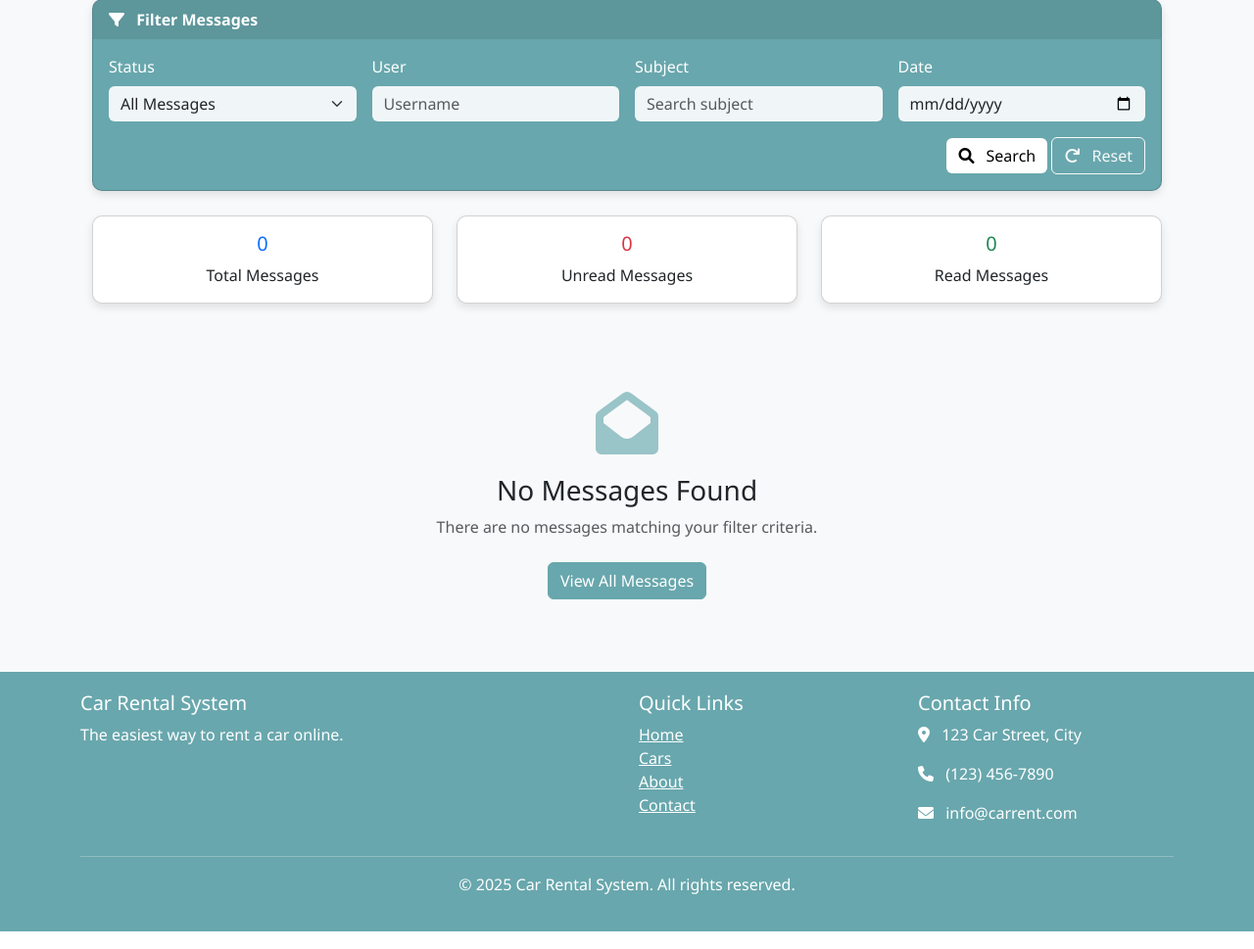
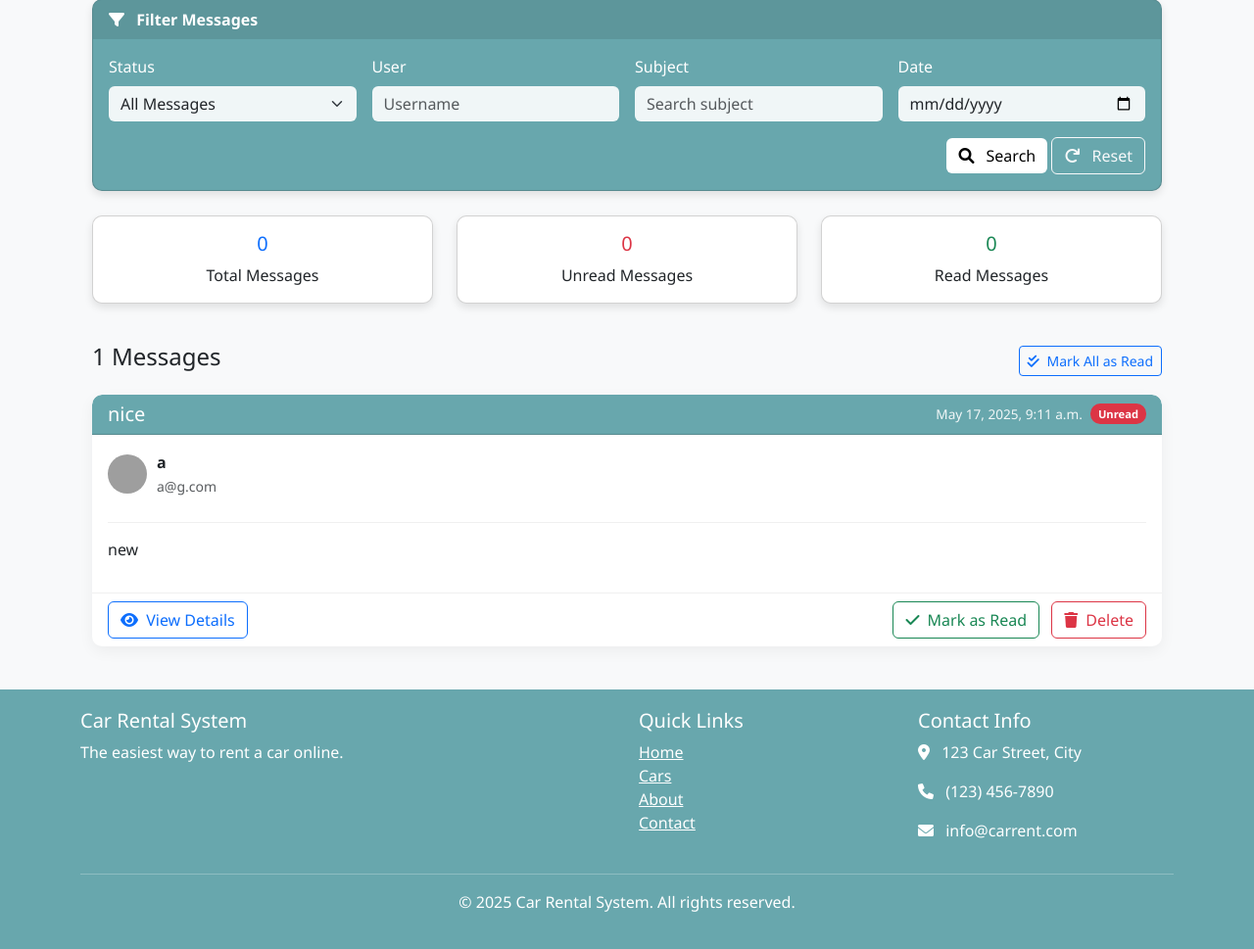
Before and after one commit to jamalihassan0307/Car_Rent_ControlPanel, a Django app: page /messages/ in a window 1280 px wide. Shown: the part 297-1266 px from the top of the page at 98% size. Run offline with Django 5.2, Linux system fonts and the light colour scheme; a user stored in the database is signed in; data comes from the database, SQL or seed files in the repository; grey boxes are pictures that could not be loaded.

Commit message:
Update message list template for improved visuals and functionality
- Changed the background image URL to a new high-quality Unsplash image for better aesthetics.
- Updated variable names from 'messages' to 'messages_list' for consistency and clarity.
- Replaced button with a link for marking all messages as read, simplifying the interaction.
- Removed unnecessary JavaScript related to marking messages as read, as confirmation is now handled via the link.

```diff
--- a/myapp/templates/myapp/message_list.html
+++ b/myapp/templates/myapp/message_list.html
@@ -6,7 +6,7 @@
 {% block extra_css %}
 <style>
     .messages-header {
-        background: linear-gradient(rgba(0, 0, 0, 0.7), rgba(0, 0, 0, 0.7)), url('https://source.unsplash.com/1600x400/?mail,contact');
+        background: linear-gradient(rgba(0, 0, 0, 0.7), rgba(0, 0, 0, 0.7)), url('https://images.unsplash.com/photo-1486312338219-ce68d2c6f44d?ixlib=rb-1.2.1&auto=format&fit=crop&w=1600&h=400&q=80');
         background-size: cover;
         background-position: center;
         color: white;
@@ -206,19 +206,19 @@
 
     <!-- Messages List -->
     <div class="row">
-        {% if messages %}
+        {% if messages_list %}
             <div class="col-md-12">
                 <div class="d-flex justify-content-between align-items-center mb-3">
-                    <h4>{{ messages|length }} Messages</h4>
+                    <h4>{{ messages_list|length }} Messages</h4>
                     <div>
-                        <button class="btn btn-outline-primary btn-sm mark-all-read-btn">
+                        <a href="{% url 'mark_all_messages_read' %}" class="btn btn-outline-primary btn-sm" onclick="return confirm('Are you sure you want to mark all messages as read?')">
                             <i class="fas fa-check-double me-1"></i> Mark All as Read
-                        </button>
+                        </a>
                     </div>
                 </div>
             </div>
 
-            {% for message in messages %}
+            {% for message in messages_list %}
                 <div class="col-md-12">
                     <div class="message-card card">
                         <div class="card-header {% if message.is_read %}read{% endif %}">
@@ -238,7 +238,7 @@
                                     {% if message.user.userprofile.photo %}
                                         <img src="{{ message.user.userprofile.photo.url }}" alt="{{ message.user.username }}">
                                     {% else %}
-                                        <img src="https://source.unsplash.com/40x40/?person" alt="{{ message.user.username }}">
+                                        <img src="https://images.unsplash.com/photo-1511367461989-f85a21fda167?ixlib=rb-1.2.1&auto=format&fit=crop&w=40&h=40&q=80" alt="{{ message.user.username }}">
                                     {% endif %}
                                     <div>
                                         <strong>{{ message.user.get_full_name|default:message.user.username }}</strong>
@@ -271,13 +271,13 @@
             {% endfor %}
 
             <!-- Pagination -->
-            {% if messages.has_other_pages %}
+            {% if messages_list.has_other_pages %}
                 <div class="col-md-12">
                     <nav aria-label="Messages pagination">
                         <ul class="pagination justify-content-center mt-4">
-                            {% if messages.has_previous %}
+                            {% if messages_list.has_previous %}
                                 <li class="page-item">
-                                    <a class="page-link" href="?page={{ messages.previous_page_number }}{% if request.GET.read %}&read={{ request.GET.read }}{% endif %}{% if request.GET.user %}&user={{ request.GET.user }}{% endif %}{% if request.GET.subject %}&subject={{ request.GET.subject }}{% endif %}{% if request.GET.date %}&date={{ request.GET.date }}{% endif %}" aria-label="Previous">
+                                    <a class="page-link" href="?page={{ messages_list.previous_page_number }}{% if request.GET.read %}&read={{ request.GET.read }}{% endif %}{% if request.GET.user %}&user={{ request.GET.user }}{% endif %}{% if request.GET.subject %}&subject={{ request.GET.subject }}{% endif %}{% if request.GET.date %}&date={{ request.GET.date }}{% endif %}" aria-label="Previous">
                                         <span aria-hidden="true">&laquo;</span>
                                     </a>
                                 </li>
@@ -289,17 +289,17 @@
                                 </li>
                             {% endif %}
 
-                            {% for i in messages.paginator.page_range %}
-                                {% if messages.number == i %}
+                            {% for i in messages_list.paginator.page_range %}
+                                {% if messages_list.number == i %}
                                     <li class="page-item active"><a class="page-link" href="#">{{ i }}</a></li>
                                 {% else %}
                                     <li class="page-item"><a class="page-link" href="?page={{ i }}{% if request.GET.read %}&read={{ request.GET.read }}{% endif %}{% if request.GET.user %}&user={{ request.GET.user }}{% endif %}{% if request.GET.subject %}&subject={{ request.GET.subject }}{% endif %}{% if request.GET.date %}&date={{ request.GET.date }}{% endif %}">{{ i }}</a></li>
                                 {% endif %}
                             {% endfor %}
 
-                            {% if messages.has_next %}
+                            {% if messages_list.has_next %}
                                 <li class="page-item">
-                                    <a class="page-link" href="?page={{ messages.next_page_number }}{% if request.GET.read %}&read={{ request.GET.read }}{% endif %}{% if request.GET.user %}&user={{ request.GET.user }}{% endif %}{% if request.GET.subject %}&subject={{ request.GET.subject }}{% endif %}{% if request.GET.date %}&date={{ request.GET.date }}{% endif %}" aria-label="Next">
+                                    <a class="page-link" href="?page={{ messages_list.next_page_number }}{% if request.GET.read %}&read={{ request.GET.read }}{% endif %}{% if request.GET.user %}&user={{ request.GET.user }}{% endif %}{% if request.GET.subject %}&subject={{ request.GET.subject }}{% endif %}{% if request.GET.date %}&date={{ request.GET.date }}{% endif %}" aria-label="Next">
                                         <span aria-hidden="true">&raquo;</span>
                                     </a>
                                 </li>
@@ -329,16 +329,7 @@
 
 {% block extra_js %}
 <script>
-    document.addEventListener('DOMContentLoaded', function() {
-        // Mark all messages as read
-        const markAllReadBtn = document.querySelector('.mark-all-read-btn');
-        if (markAllReadBtn) {
-            markAllReadBtn.addEventListener('click', function() {
-                if (confirm('Are you sure you want to mark all messages as read?')) {
-                }
-            });
-        }
-    });
+    // No need for custom JavaScript since we're using a direct link with confirmation
 </script>
 {% endblock %}
 {% endblock %}
```
